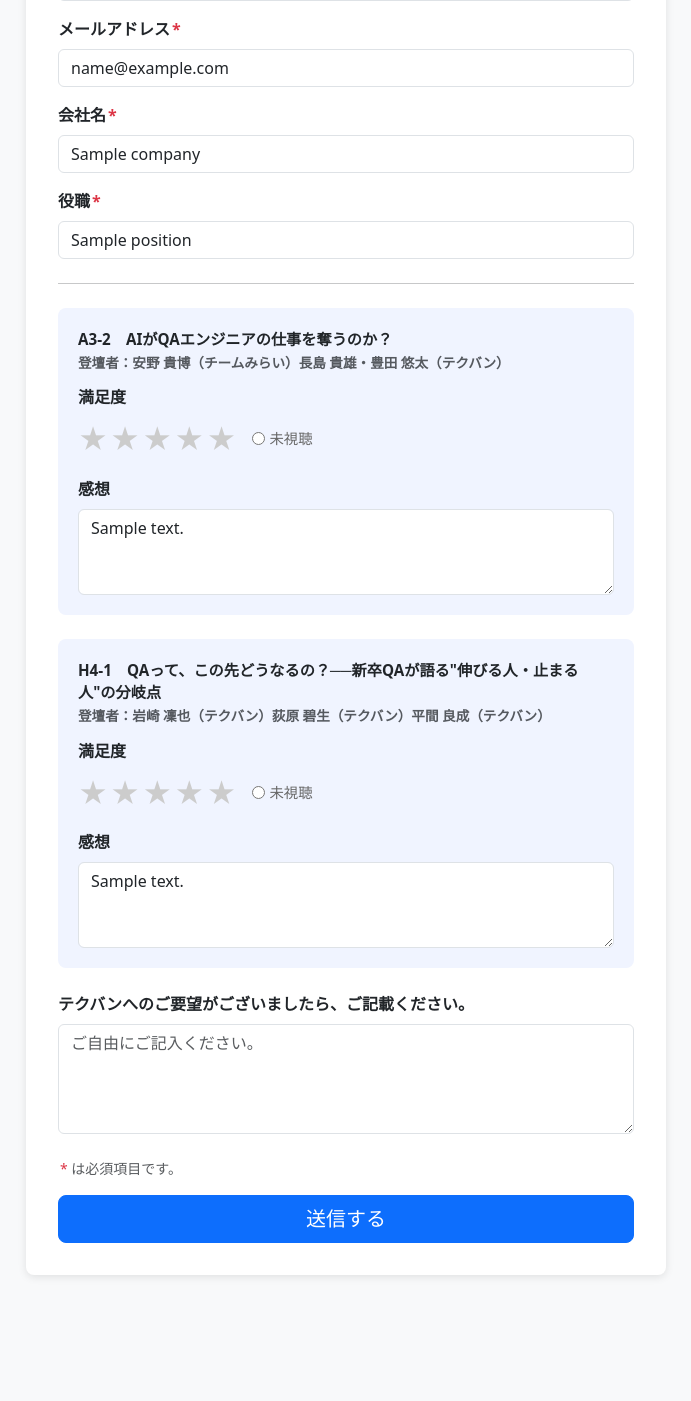
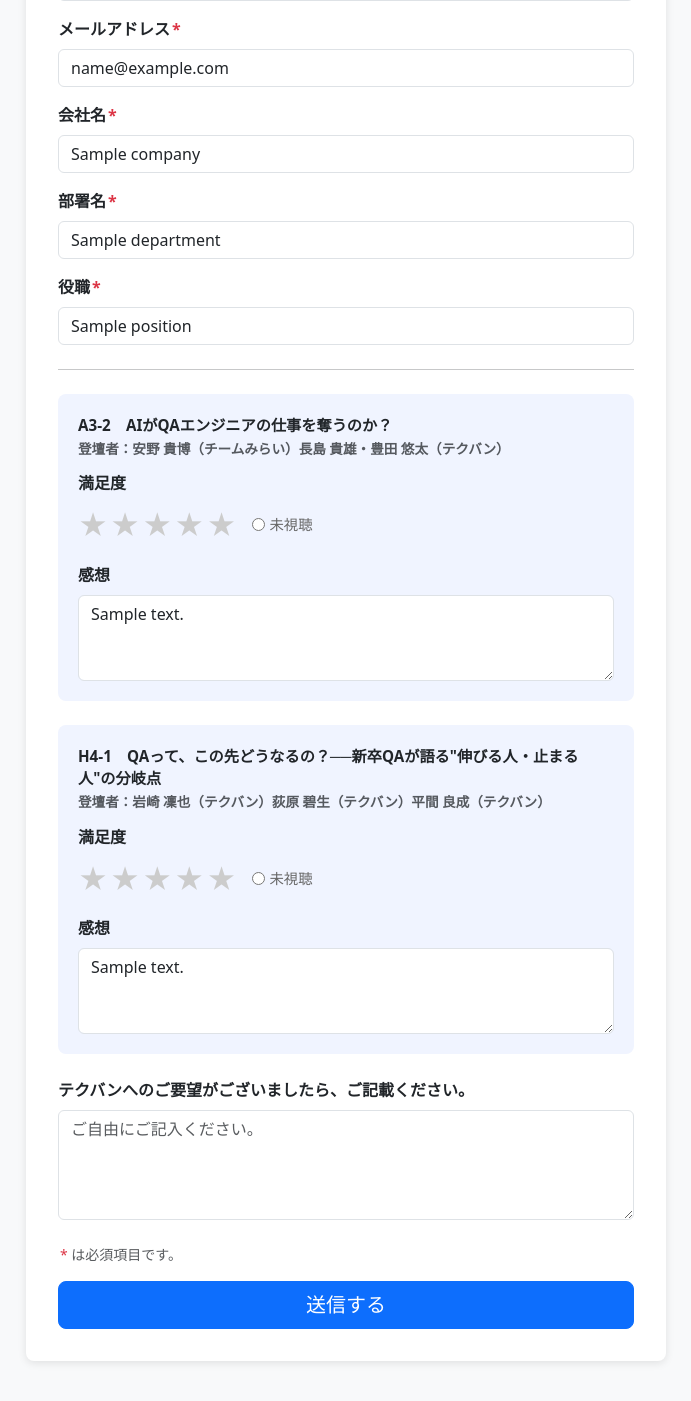
Before and after one commit to Kishi-Satoshi/survey, a Flask app: template templates/form.html in a window 1280 px wide. Shown: the part 305-1706 px from the top of the page, without its empty margins (294-985 px from the left). Before the commit the page ends 1582 px from the top, so only its background shows below. Run offline with Flask 3, Linux system fonts and the light colour scheme; the template is opened without the code that fills it: most values are stand-ins (such as "Sample title", 1, 10 or a date in 2020).

Commit message:
電話番号ハイフンなし＋部署名フィールド追加
- 電話番号のplaceholderをハイフンなし(09012345678)に変更
- 会社名と役職の間に部署名(必須)フィールドを追加
- DB/CSVスキーマにdepartmentカラムを追加

https://claude.ai/code/session_01TSXfBYrdznwg9HnJBHLdkV

```diff
--- a/app.py
+++ b/app.py
@@ -14,7 +14,7 @@ DATA_DIR = os.path.join(os.path.dirname(__file__), "data")
 CSV_FILE = os.path.join(DATA_DIR, "responses.csv")
 
 FIELDNAMES = db.FIELDNAMES
-REQUIRED_FIELDS = ["name", "phone", "email", "company", "position"]
+REQUIRED_FIELDS = ["name", "phone", "email", "company", "department", "position"]
 
 TOKEN_FILE = os.path.join(DATA_DIR, "admin_token.txt")
 
@@ -74,6 +74,7 @@ def submit():
         "phone": request.form.get("phone", "").strip(),
         "email": request.form.get("email", "").strip(),
         "company": request.form.get("company", "").strip(),
+        "department": request.form.get("department", "").strip(),
         "position": request.form.get("position", "").strip(),
         "seminar1_rating": request.form.get("seminar1_rating", "").strip(),
         "seminar1_comment": request.form.get("seminar1_comment", "").strip(),
@@ -96,6 +97,7 @@ def submit():
         "電話番号": values["phone"],
         "メールアドレス": values["email"],
         "会社名": values["company"],
+        "部署名": values["department"],
         "役職": values["position"],
         "A3-2 満足度": values["seminar1_rating"],
         "A3-2 感想": values["seminar1_comment"],
--- a/db.py
+++ b/db.py
@@ -15,12 +15,12 @@ except ImportError:
     pg8000 = None
 
 FIELDNAMES = [
-    "受付日時", "氏名", "電話番号", "メールアドレス", "会社名", "役職",
+    "受付日時", "氏名", "電話番号", "メールアドレス", "会社名", "部署名", "役職",
     "A3-2 満足度", "A3-2 感想", "H4-1 満足度", "H4-1 感想", "テクバンへのご要望",
 ]
 
 _DB_COLS = [
-    "submitted_at", "name", "phone", "email", "company", "position",
+    "submitted_at", "name", "phone", "email", "company", "department", "position",
     "seminar1_rating", "seminar1_comment", "seminar2_rating", "seminar2_comment", "request",
 ]
 _JP_TO_DB = dict(zip(FIELDNAMES, _DB_COLS))
@@ -64,6 +64,7 @@ def init_db():
                 phone TEXT NOT NULL,
                 email TEXT NOT NULL,
                 company TEXT NOT NULL,
+                department TEXT NOT NULL DEFAULT '',
                 position TEXT NOT NULL,
                 seminar1_rating TEXT NOT NULL DEFAULT '',
                 seminar1_comment TEXT NOT NULL DEFAULT '',
@@ -90,9 +91,9 @@ def save_response(data: dict):
     try:
         row = {_JP_TO_DB[k]: v for k, v in data.items()}
         conn.run(
-            "INSERT INTO responses (submitted_at, name, phone, email, company, position,"
+            "INSERT INTO responses (submitted_at, name, phone, email, company, department, position,"
             " seminar1_rating, seminar1_comment, seminar2_rating, seminar2_comment, request)"
-            " VALUES (:submitted_at, :name, :phone, :email, :company, :position,"
+            " VALUES (:submitted_at, :name, :phone, :email, :company, :department, :position,"
             " :seminar1_rating, :seminar1_comment, :seminar2_rating, :seminar2_comment, :request)",
             **row,
         )
@@ -113,7 +114,7 @@ def load_responses():
         return None
     try:
         result = conn.run(
-            "SELECT submitted_at, name, phone, email, company, position,"
+            "SELECT submitted_at, name, phone, email, company, department, position,"
             " seminar1_rating, seminar1_comment, seminar2_rating, seminar2_comment, request"
             " FROM responses ORDER BY id"
         )
--- a/templates/form.html
+++ b/templates/form.html
@@ -98,7 +98,7 @@
           id="phone"
           name="phone"
           value="{{ values.phone or '' }}"
-          placeholder="090-1234-5678"
+          placeholder="09012345678"
         >
         {% if errors.phone %}
         <div class="invalid-feedback">{{ errors.phone }}</div>
@@ -141,6 +141,24 @@
         {% endif %}
       </div>
 
+      <!-- 部署名 -->
+      <div class="mb-3">
+        <label class="form-label fw-semibold" for="department">
+          部署名<span class="required-mark">*</span>
+        </label>
+        <input
+          type="text"
+          class="form-control {% if errors.department %}is-invalid{% endif %}"
+          id="department"
+          name="department"
+          value="{{ values.department or '' }}"
+          placeholder="営業部"
+        >
+        {% if errors.department %}
+        <div class="invalid-feedback">{{ errors.department }}</div>
+        {% endif %}
+      </div>
+
       <!-- 役職 -->
       <div class="mb-3">
         <label class="form-label fw-semibold" for="position">
@@ -152,7 +170,7 @@
           id="position"
           name="position"
           value="{{ values.position or '' }}"
-          placeholder="営業部長"
+          placeholder="部長"
         >
         {% if errors.position %}
         <div class="invalid-feedback">{{ errors.position }}</div>
```
Also changed, not shown: api/index.py (+9 -6 lines).
